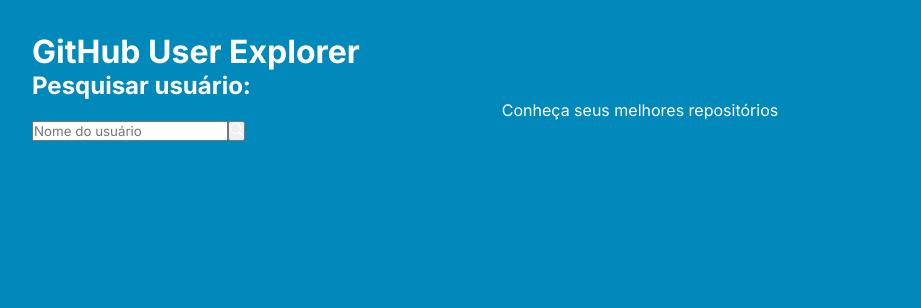
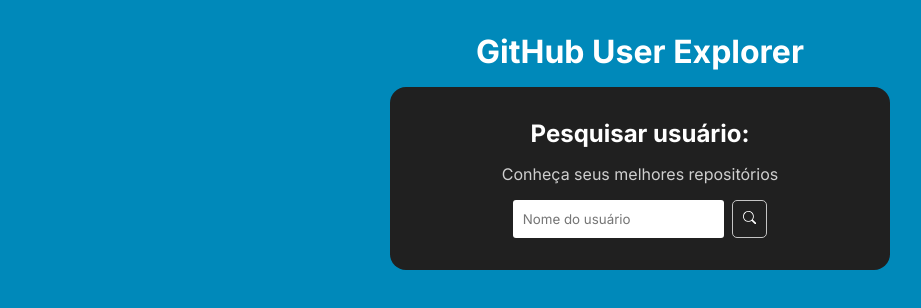
Before and after one commit to slvsccp/GitHub-User-Explorer, a React (Vite) app: page / in a window 1280 px wide. Shown: the top 308 px of the page, without its empty margins (0-921 px from the left). Built offline with nearby package versions, Linux system fonts and the light colour scheme.

Commit message:
varias coisas

```diff
--- a/src/App.tsx
+++ b/src/App.tsx
@@ -1,10 +1,12 @@
 import { Outlet } from "react-router-dom"
+
+import classes from './App.module.css'
 
 
 function App() {
 
   return (
-    <div className="App">
+    <div className={classes.app}>
       <h1>GitHub User Explorer</h1>
       <Outlet />
     </div>
--- a/src/components/Search.tsx
+++ b/src/components/Search.tsx
@@ -1,13 +1,33 @@
+type SearchProps = {
+  loadUser: (userName: string) => Promise<void>;
+}
+
+import { useState, KeyboardEvent } from "react";
 import { BsSearch } from "react-icons/bs";
 
-const Search = () => {
+import classes from './Search.module.css';
+
+const Search = ({ loadUser }: SearchProps) => {
+  const [userName, setUserName] = useState("");
+
+  const handleKeyDown = (e: KeyboardEvent) => {
+    if(e.key === "Enter") {
+      loadUser(userName);
+    }
+  }
+
   return (
-    <div>
+    <div className={classes.search}>
       <h2>Pesquisar usuário:</h2>
       <p>Conheça seus melhores repositórios</p>
-      <div>
-        <input type="text" placeholder="Nome do usuário" />
-        <button>
+      <div className={classes.search_container}>
+        <input
+          type="text"
+          placeholder="Nome do usuário"
+          onChange={(e) => setUserName(e.target.value)}
+          onKeyDown={handleKeyDown}
+        />
+        <button onClick={() => loadUser(userName)}>
           <BsSearch />
         </button>
       </div>
--- a/src/routes/Home.tsx
+++ b/src/routes/Home.tsx
@@ -1,9 +1,43 @@
+import { UserProps } from "../types/user";
+
 import Search from "../components/Search";
 
+import { useState } from "react";
+import User from "../components/User";
+import { Error } from "../components/Error";
+
 const Home = () => {
+  const [user, setUser] = useState<UserProps | null>(null);
+
+  const [error, setError] = useState<string>("");
+
+  const loadUser = async(userName: string) => {
+    setUser(null);
+    const res = await fetch(`https://api.github.com/users/${userName}`);
+
+    const data = await res.json();
+
+    console.log(data)
+
+    const { avatar_url, login, location, followers, following, status } = data;
+
+    const userData: UserProps = {
+      avatar_url,
+      login,
+      location,
+      followers,
+      following
+    };
+
+    setUser(userData);
+    setError(status);
+  };
+
+
   return (
     <div>
-      <Search />
+      <Search loadUser={loadUser} />
+      {  error ? <Error /> : (user ? <User {...user} /> : null) }
     </div>
   )
 };
```
Also changed, not shown: src/App.css (deleted).
